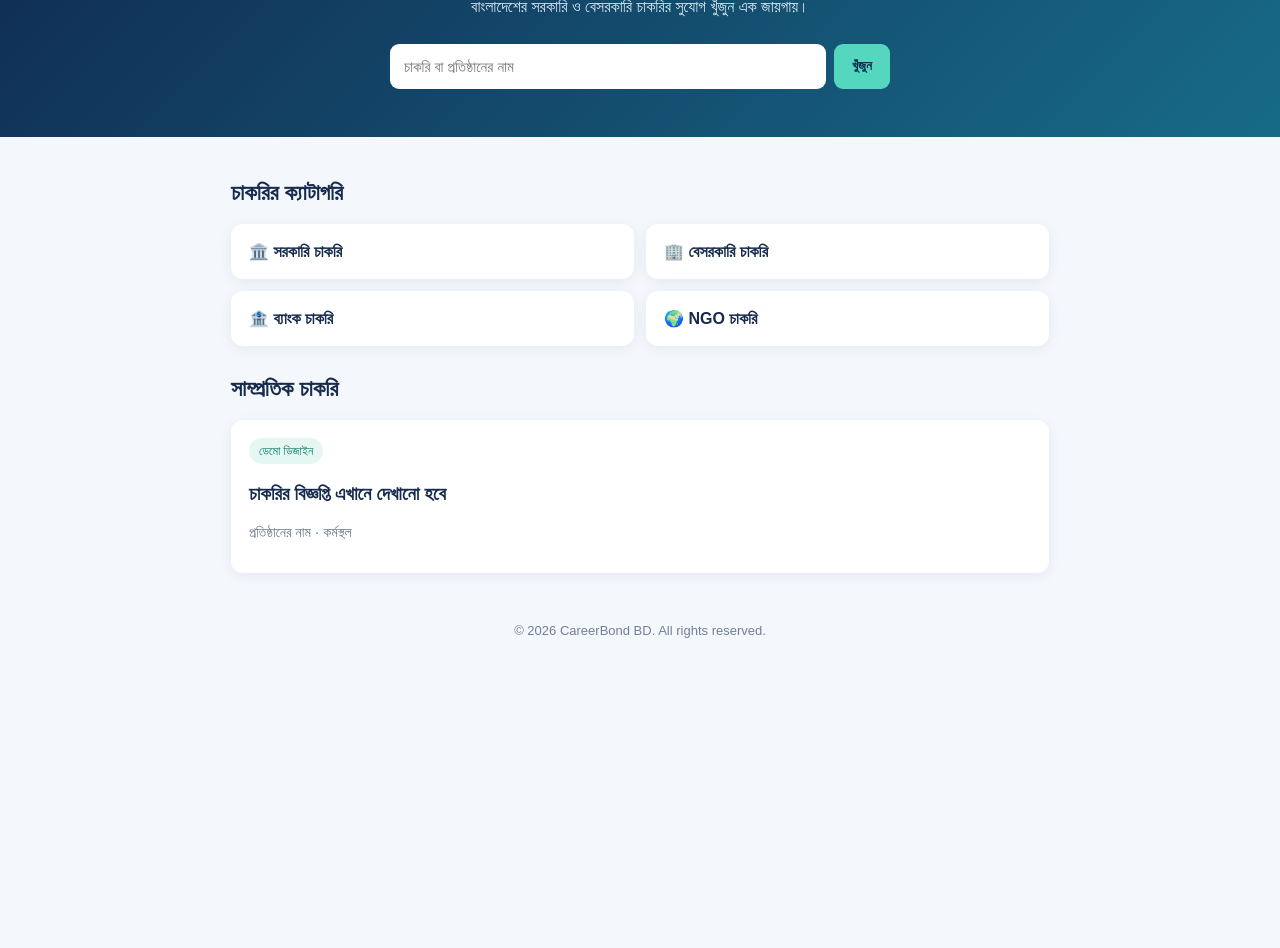
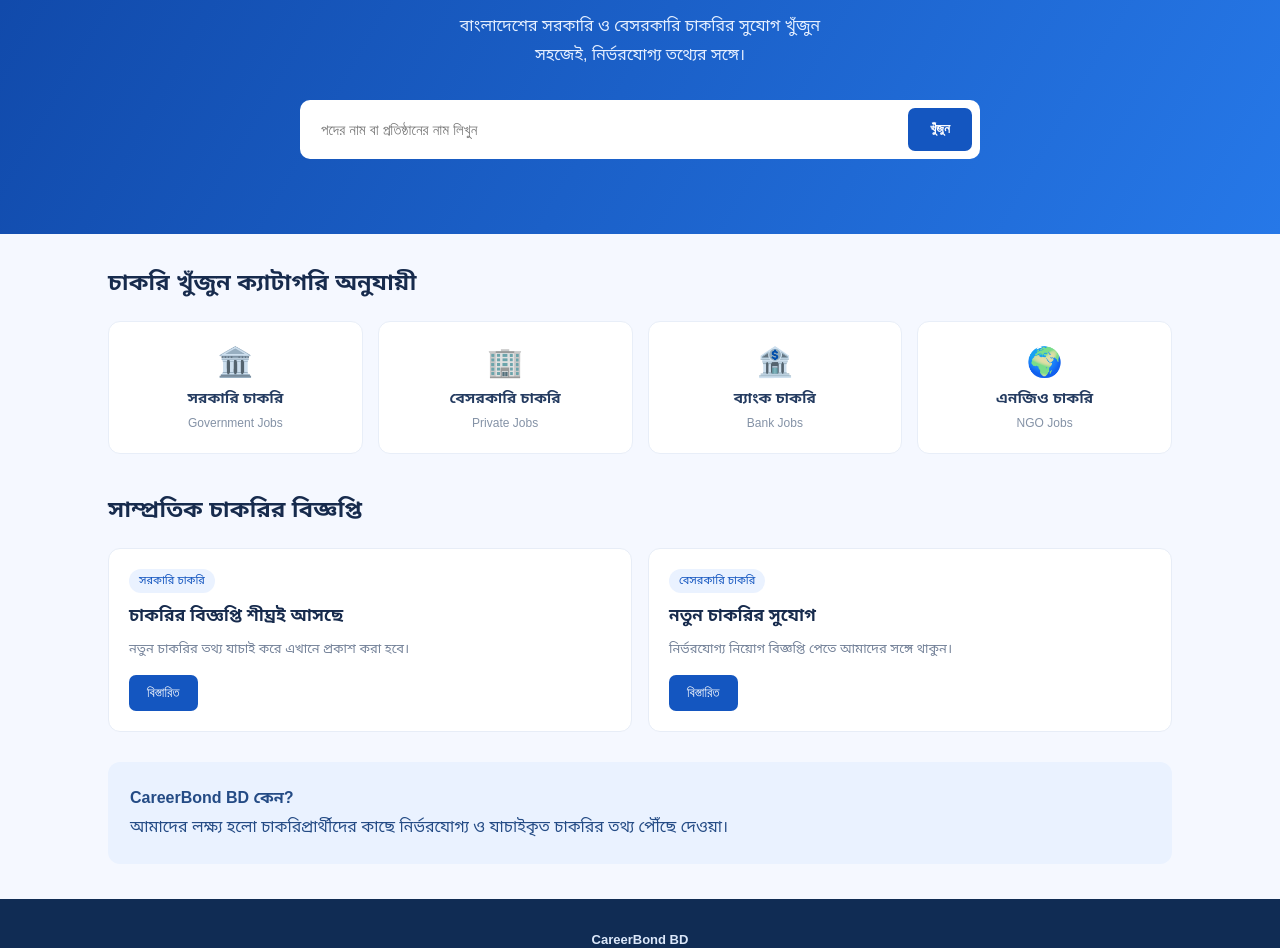
Before and after one commit to sukhshuvo/careerbond-bd, a plain HTML site: page index.html in a window 1280 px wide. Shown: the part 174-1122 px from the top of the page. Before the commit the page ends 837 px from the top, so only its background shows below. Drawn offline with Linux system fonts and the light colour scheme.

Commit message:
Update index.html

```diff
--- a/index.html
+++ b/index.html
@@ -4,121 +4,104 @@
 <head>
 <meta charset="UTF-8">
 <meta name="viewport" content="width=device-width, initial-scale=1.0">
-  <meta name="theme-color" content="#102b52">
-  <title>CareerBond BD | বাংলাদেশের চাকরির প্ল্যাটফর্ম</title>
+<meta name="theme-color" content="#1456c0">
+<title>CareerBond BD - চাকরির নতুন ঠিকানা</title>
 <style>
-    * { box-sizing: border-box; }
-    body {
-      margin: 0;
-      font-family: Arial, sans-serif;
-      background: #f4f7fc;
-      color: #172b4d;
-    }
-    header {
-      background: #102b52;
-      color: white;
-      padding: 20px;
-    }
-    .brand { font-size: 25px; font-weight: bold; }
-    .brand span { color: #55d6be; }
-    .hero {
-      padding: 48px 20px;
-      text-align: center;
-      color: white;
-      background: linear-gradient(135deg,#102b52,#176b87);
-    }
-    .hero h1 { font-size: 30px; margin: 0 0 12px; }
-    .hero p { color: #dceaf5; line-height: 1.6; }
-    .search {
-      max-width: 500px;
-      margin: 24px auto 0;
-      display: flex;
-      gap: 8px;
-    }
-    input {
-      min-width: 0;
-      flex: 1;
-      padding: 14px;
-      border: 0;
-      border-radius: 9px;
-      font-size: 15px;
-    }
-    button {
-      border: 0;
-      border-radius: 9px;
-      padding: 0 18px;
-      background: #55d6be;
-      color: #102b52;
-      font-weight: bold;
-    }
-    main { padding: 25px 16px; max-width: 850px; margin: auto; }
-    h2 { font-size: 22px; }
-    .categories {
-      display: grid;
-      grid-template-columns: repeat(2,1fr);
-      gap: 12px;
-    }
-    .category, .job {
-      background: white;
-      padding: 18px;
-      border-radius: 12px;
-      box-shadow: 0 3px 14px #102b5210;
-    }
-    .category { font-weight: bold; }
-    .job { margin-top: 14px; }
-    .job p { color: #65758b; font-size: 14px; }
-    .tag {
-      display: inline-block;
-      background: #e5f7f3;
-      color: #087b68;
-      padding: 6px 10px;
-      border-radius: 20px;
-      font-size: 12px;
-    }
-    footer {
-      text-align: center;
-      padding: 25px;
-      color: #718096;
-      font-size: 13px;
-    }
-    @media(max-width:400px) {
-      .hero h1 { font-size: 25px; }
-      .search { flex-direction: column; }
-      .search button { padding: 13px; }
+*{margin:0;padding:0;box-sizing:border-box}
+body{font-family:Arial,"Noto Sans Bengali",sans-serif;background:#f5f8ff;color:#172b4d}
+header{background:#fff;padding:17px 6%;display:flex;align-items:center;justify-content:space-between;box-shadow:0 2px 12px #102c5010}
+.logo{font-size:23px;font-weight:800;color:#1456c0}
+.logo span{color:#172b4d}
+nav a{text-decoration:none;color:#344563;margin-left:20px;font-size:14px}
+.hero{background:linear-gradient(120deg,#1048a8,#2678e8);color:#fff;text-align:center;padding:65px 18px 75px}
+.hero h1{font-size:34px;margin-bottom:15px}
+.hero p{font-size:16px;color:#e5efff;line-height:1.8}
+.search{max-width:680px;margin:30px auto 0;background:white;padding:8px;border-radius:10px;display:flex;gap:8px}
+.search input{flex:1;min-width:0;border:0;outline:none;padding:13px;font-size:15px}
+.search button{border:0;background:#1456c0;color:white;padding:13px 22px;border-radius:7px;font-weight:bold}
+.container{max-width:1100px;margin:auto;padding:35px 18px}
+.section-title{font-size:23px;margin-bottom:22px}
+.categories{display:grid;grid-template-columns:repeat(4,1fr);gap:15px}
+.category{background:white;padding:23px 12px;text-align:center;border-radius:12px;border:1px solid #e8eef8}
+.category .emoji{font-size:29px;margin-bottom:10px}
+.category h3{font-size:15px;color:#243b60}
+.category p{font-size:12px;color:#8492a6;margin-top:7px}
+.jobs{display:grid;grid-template-columns:repeat(2,1fr);gap:16px}
+.job{background:white;border:1px solid #e7edf7;border-radius:12px;padding:20px}
+.tag{display:inline-block;background:#eaf2ff;color:#1456c0;padding:5px 10px;border-radius:20px;font-size:11px;margin-bottom:12px}
+.job h3{font-size:17px;margin-bottom:9px}
+.job p{color:#738198;font-size:13px;line-height:1.8}
+.job button{margin-top:15px;padding:10px 18px;border:0;border-radius:7px;background:#1456c0;color:white}
+.note{background:#eaf2ff;padding:22px;border-radius:12px;margin-top:30px;color:#244b85;line-height:1.8}
+footer{background:#102c54;color:#dce8fa;text-align:center;padding:28px 15px;font-size:13px;line-height:2}
+@media(max-width:650px){
+nav{display:none}
+.hero{padding:50px 15px 60px}
+.hero h1{font-size:27px}
+.categories{grid-template-columns:repeat(2,1fr)}
+.jobs{grid-template-columns:1fr}
+.search button{padding:12px}
 }
 </style>
 </head>
 <body>
 <header>
-    <div class="brand">CareerBond <span>BD</span></div>
+<div class="logo">CareerBond <span>BD</span></div>
+<nav>
+<a href="#">হোম</a>
+<a href="#categories">ক্যাটাগরি</a>
+<a href="#jobs">চাকরি</a>
+</nav>
 </header>
 
 <section class="hero">
 <h1>আপনার ক্যারিয়ারের নতুন ঠিকানা</h1>
-    <p>বাংলাদেশের সরকারি ও বেসরকারি চাকরির সুযোগ খুঁজুন এক জায়গায়।</p>
+<p>বাংলাদেশের সরকারি ও বেসরকারি চাকরির সুযোগ খুঁজুন<br>সহজেই, নির্ভরযোগ্য তথ্যের সঙ্গে।</p>
 <div class="search">
-      <input type="search" placeholder="চাকরি বা প্রতিষ্ঠানের নাম">
-      <button>খুঁজুন</button>
+<input type="text" placeholder="পদের নাম বা প্রতিষ্ঠানের নাম লিখুন">
+<button type="button">খুঁজুন</button>
 </div>
 </section>
 
-  <main>
-    <h2>চাকরির ক্যাটাগরি</h2>
+<main class="container">
+<section id="categories">
+<h2 class="section-title">চাকরি খুঁজুন ক্যাটাগরি অনুযায়ী</h2>
 <div class="categories">
-      <div class="category">🏛️ সরকারি চাকরি</div>
-      <div class="category">🏢 বেসরকারি চাকরি</div>
-      <div class="category">🏦 ব্যাংক চাকরি</div>
-      <div class="category">🌍 NGO চাকরি</div>
+<div class="category"><div class="emoji">🏛️</div><h3>সরকারি চাকরি</h3><p>Government Jobs</p></div>
+<div class="category"><div class="emoji">🏢</div><h3>বেসরকারি চাকরি</h3><p>Private Jobs</p></div>
+<div class="category"><div class="emoji">🏦</div><h3>ব্যাংক চাকরি</h3><p>Bank Jobs</p></div>
+<div class="category"><div class="emoji">🌍</div><h3>এনজিও চাকরি</h3><p>NGO Jobs</p></div>
 </div>
+</section>
 
-    <h2 style="margin-top:30px">সাম্প্রতিক চাকরি</h2>
+<section id="jobs" style="margin-top:42px">
+<h2 class="section-title">সাম্প্রতিক চাকরির বিজ্ঞপ্তি</h2>
+<div class="jobs">
 <div class="job">
-      <span class="tag">ডেমো ডিজাইন</span>
-      <h3>চাকরির বিজ্ঞপ্তি এখানে দেখানো হবে</h3>
-      <p>প্রতিষ্ঠানের নাম · কর্মস্থল</p>
+<span class="tag">সরকারি চাকরি</span>
+<h3>চাকরির বিজ্ঞপ্তি শীঘ্রই আসছে</h3>
+<p>নতুন চাকরির তথ্য যাচাই করে এখানে প্রকাশ করা হবে।</p>
+<button type="button">বিস্তারিত</button>
+</div>
+<div class="job">
+<span class="tag">বেসরকারি চাকরি</span>
+<h3>নতুন চাকরির সুযোগ</h3>
+<p>নির্ভরযোগ্য নিয়োগ বিজ্ঞপ্তি পেতে আমাদের সঙ্গে থাকুন।</p>
+<button type="button">বিস্তারিত</button>
+</div>
+</div>
+</section>
+
+<div class="note">
+<strong>CareerBond BD কেন?</strong><br>
+আমাদের লক্ষ্য হলো চাকরিপ্রার্থীদের কাছে নির্ভরযোগ্য ও যাচাইকৃত চাকরির তথ্য পৌঁছে দেওয়া।
 </div>
 </main>
 
-  <footer>© 2026 CareerBond BD. All rights reserved.</footer>
+<footer>
+<strong>CareerBond BD</strong><br>
+আপনার ক্যারিয়ারের বিশ্বস্ত সঙ্গী।<br>
+© 2026 CareerBond BD. All rights reserved.
+</footer>
 </body>
 </html>
```
Lines whose indentation alone changed are shown as unchanged.
